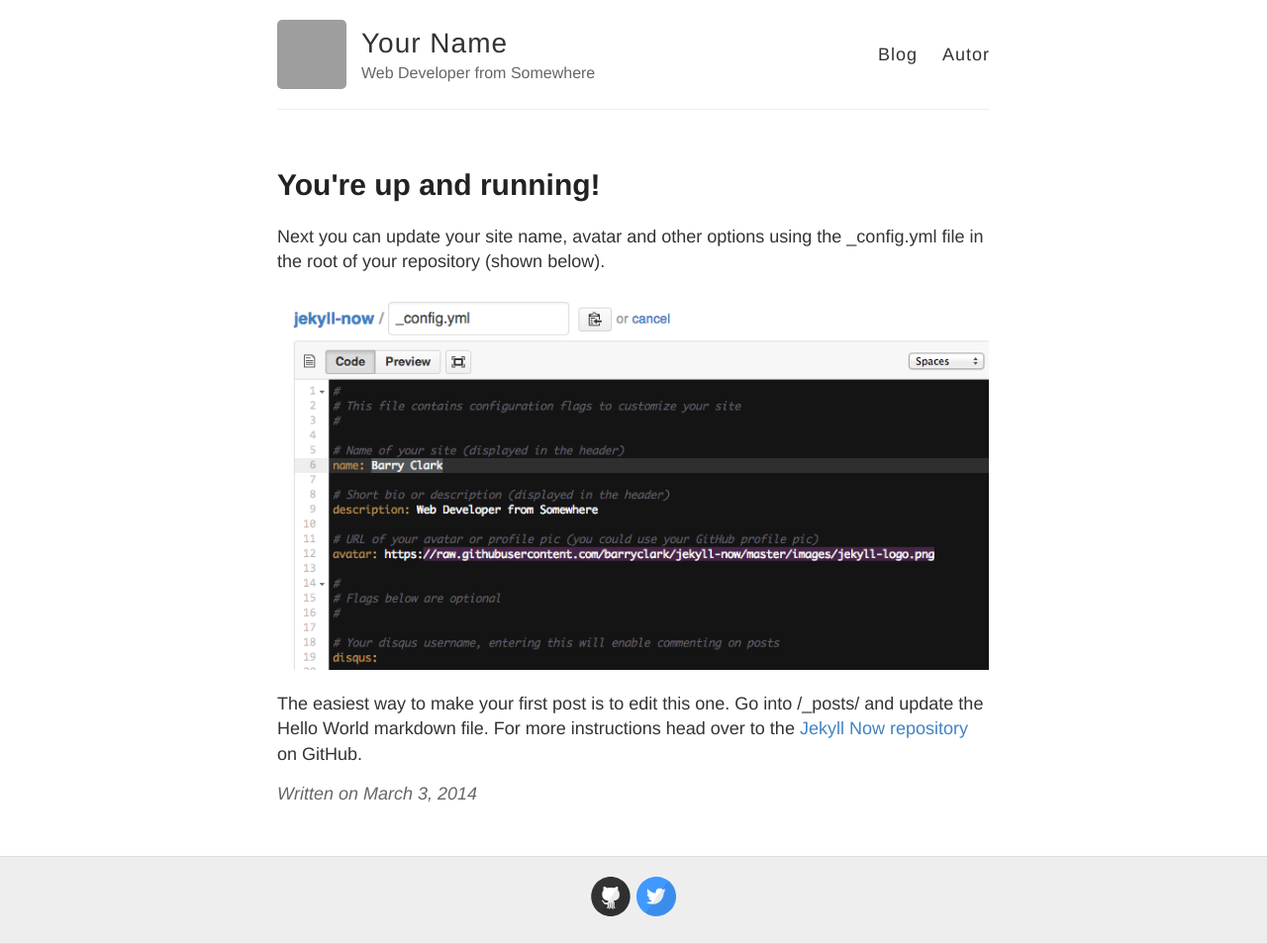
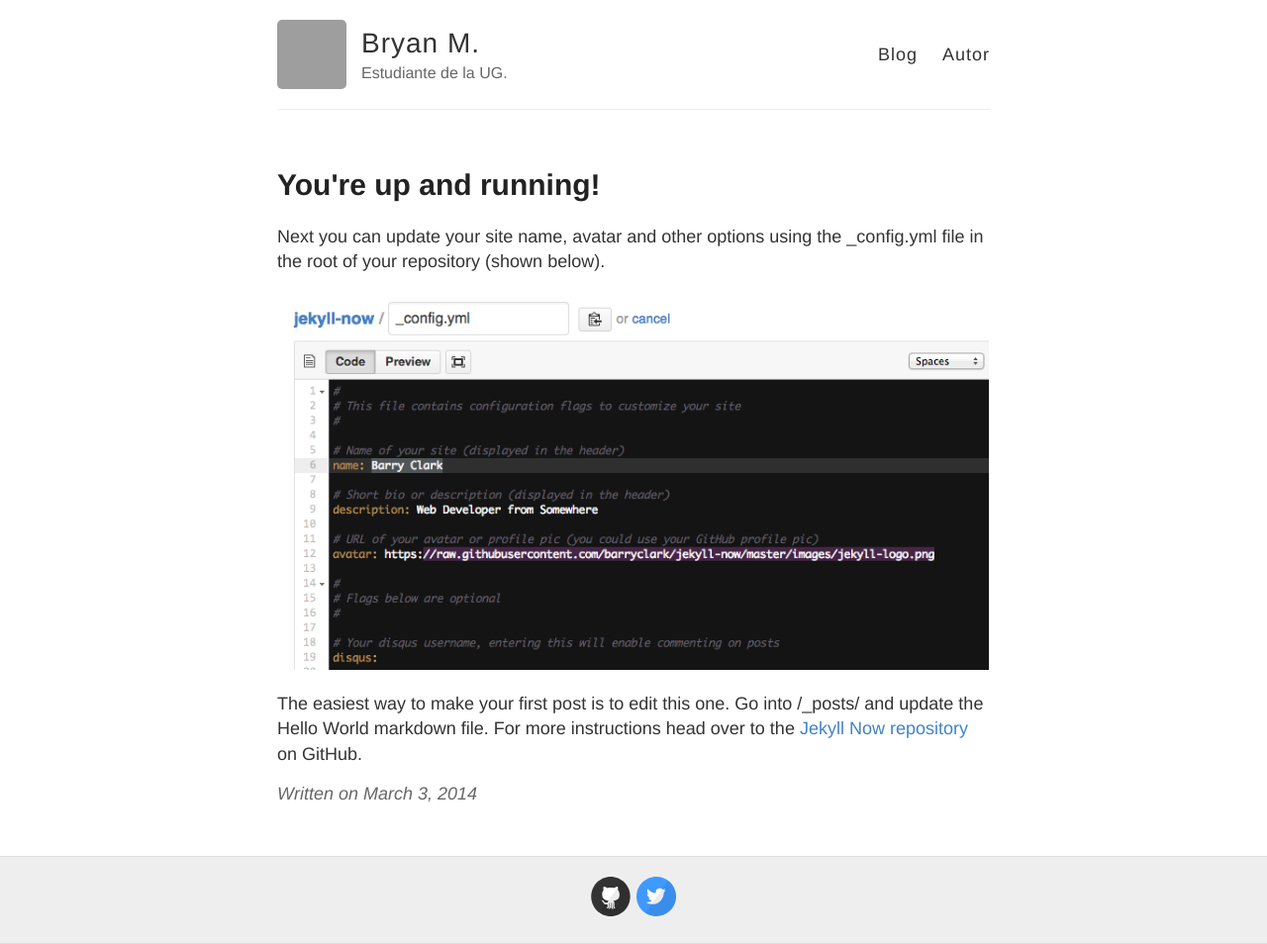
Before and after one commit to bryanjosemurillocamacho/bryanjosemurillocamacho.github.io, a Jekyll site: the page built from _posts/2014-3-3-Hello-World.md, in a window 1280 px wide. Shown: the whole page at 99% size. Built offline with Jekyll 4.4.1, drawn with Linux system fonts in a browser that asks for light colours; grey boxes are pictures that could not be loaded.

Commit message:
Update _config.yml

```diff
--- a/_config.yml
+++ b/_config.yml
@@ -3,10 +3,10 @@
 #
 
 # Name of your site (displayed in the header)
-name: Your Name
+name: Bryan M.
 
 # Short bio or description (displayed in the header)
-description: Web Developer from Somewhere
+description: Estudiante de la UG.
 
 # URL of your avatar or profile pic (you could use your GitHub profile pic)
 avatar: https://avatars3.githubusercontent.com/u/57508925?s=400&u=2cf623607f84b8d11b03f77140aee3db136731dc&v=4
```
